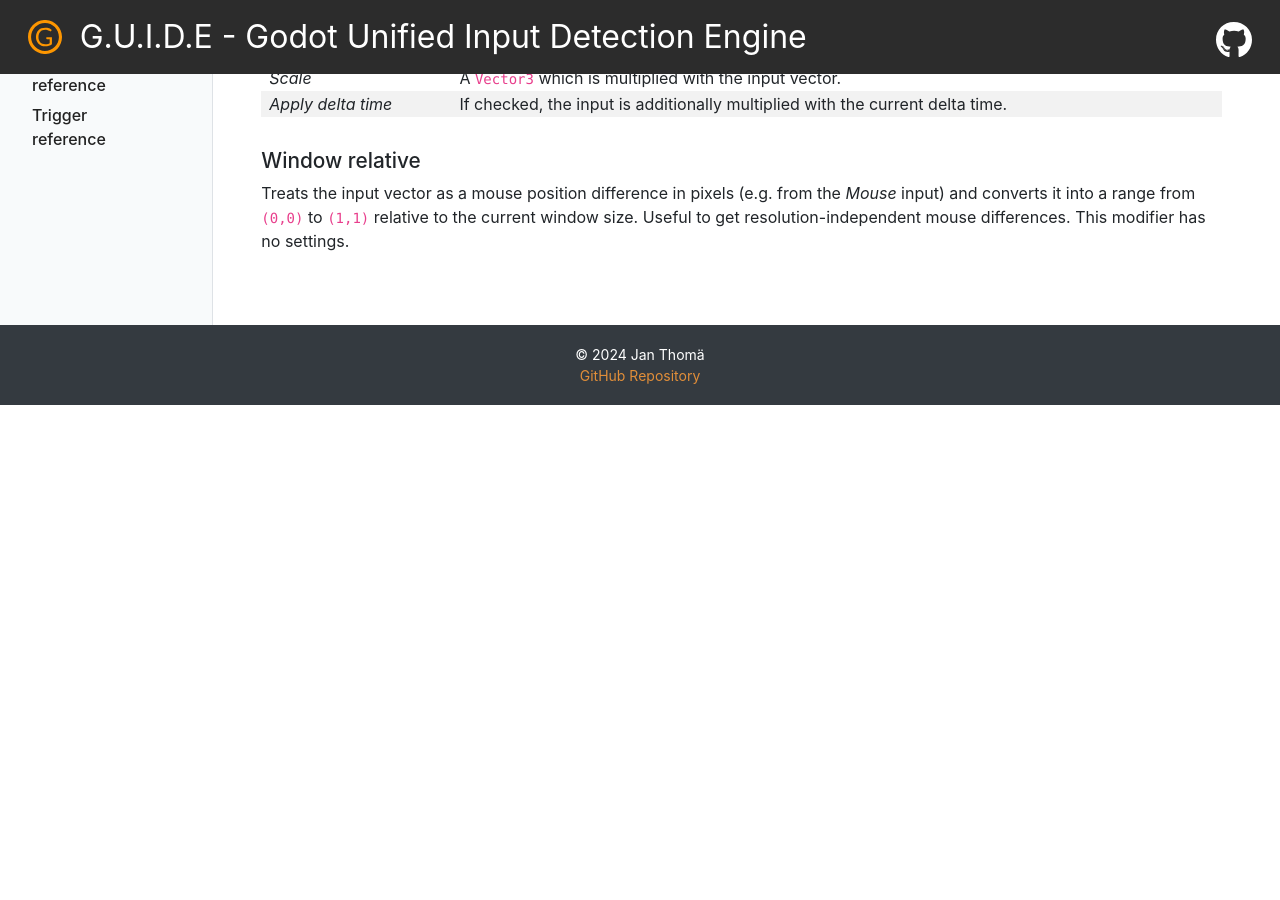
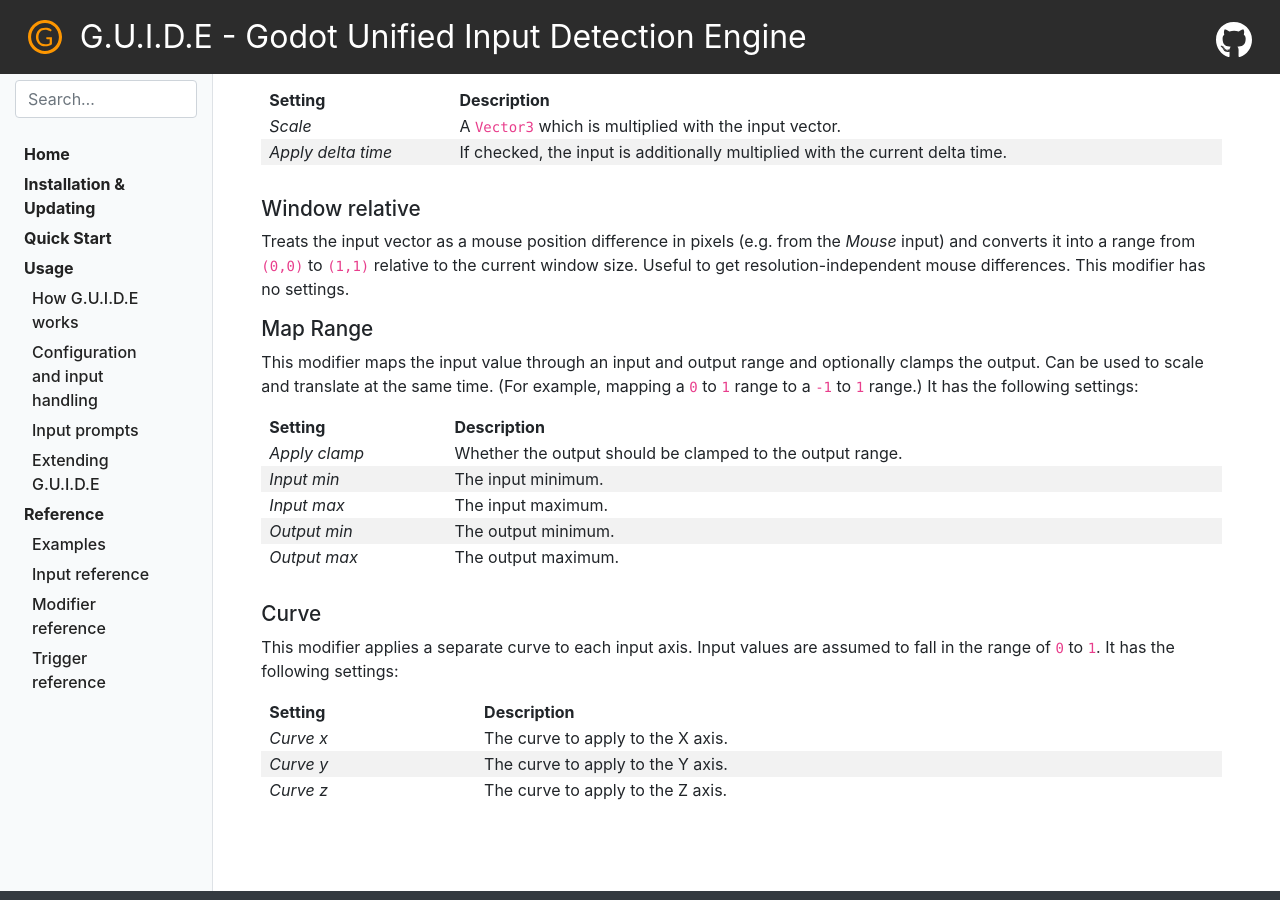
Before and after one commit to jonathan-durbin/G.U.I.D.E, a Jekyll site: the page built from docs/_docs/reference/05_modifier_reference.md, in a window 1280 px wide and 900 px high, scrolled down 2283 px. Built offline with Jekyll 4.4.1, drawn with Linux system fonts in a browser that asks for light colours; nearby versions of some CDN libraries; before the commit the page ends 2688 px from its top, so only the background shows below that.

Commit message:
New Curve and MapRange modifiers
Added new curve and map_range modifiers.

- curve modifier applies a Curve to each of the x, y and z axes
- map_range modifier applies an input/output range to the x, y and z axes
- Updated modifier reference docs
- Ignoring .DS_Store files on macOS

```diff
--- a/docs/_docs/reference/05_modifier_reference.md
+++ b/docs/_docs/reference/05_modifier_reference.md
@@ -77,3 +77,25 @@
 
 ## Window relative
 Treats the input vector as a mouse position difference in pixels (e.g. from the _Mouse_ input) and converts it into a range from `(0,0)` to `(1,1)` relative to the current window size. Useful to get resolution-independent mouse differences. This modifier has no settings.
+
+
+## Map Range
+This modifier maps the input value through an input and output range and optionally clamps the output. Can be used to scale and translate at the same time.  (For example, mapping a `0` to `1` range to a `-1` to `1` range.) It has the following settings:
+
+| Setting       | Description                                               |
+|---------------|-----------------------------------------------------------|
+| _Apply clamp_ | Whether the output should be clamped to the output range. |
+| _Input min_   | The input minimum.                                        |
+| _Input max_   | The input maximum.                                        |
+| _Output min_  | The output minimum.                                       |
+| _Output max_  | The output maximum.                                       |
+
+
+## Curve
+This modifier applies a separate curve to each input axis.  Input values are assumed to fall in the range of `0` to `1`. It has the following settings:
+
+| Setting   | Description                       |
+|-----------|-----------------------------------|
+| _Curve x_ | The curve to apply to the X axis. |
+| _Curve y_ | The curve to apply to the Y axis. |
+| _Curve z_ | The curve to apply to the Z axis. |
```
Also changed, not shown: 3 other files.
